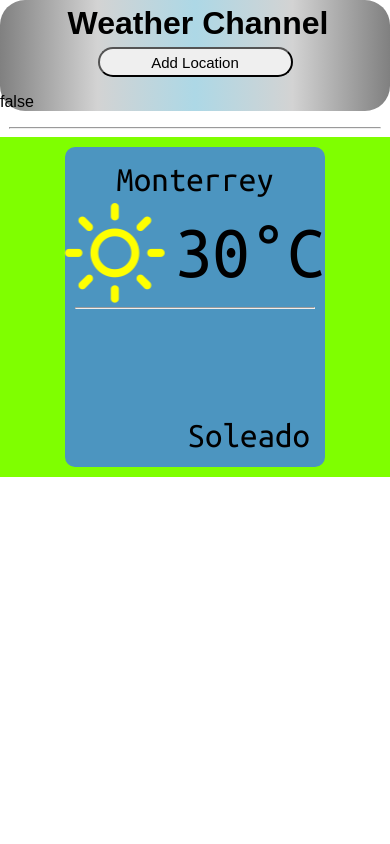
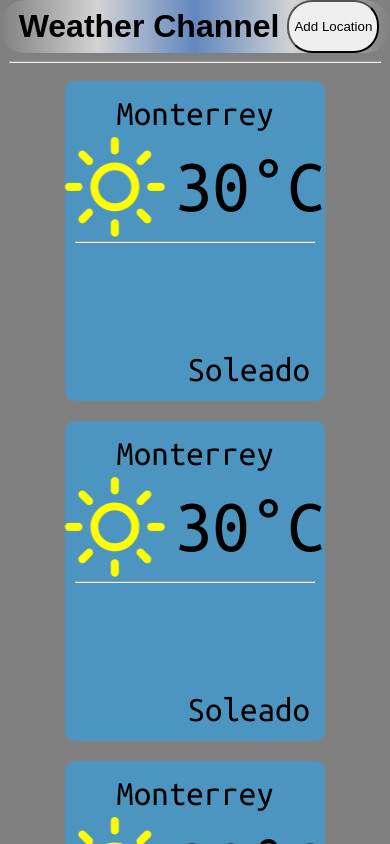
Before and after one commit to Kaabvoo/weatherApp, a React (Create React App) app: page / in a window 390 px wide. Shown: the top 844 px of the page. Built offline with nearby package versions, Linux system fonts and the light colour scheme.

Commit message:
Se utilizo flex para el acomodo de los objetos

```diff
--- a/src/App.css
+++ b/src/App.css
@@ -1,3 +1,7 @@
+div.appHead{
+    background-color: grey;
+}
+
 hr{
     width: 95%;
 }
--- a/src/App.js
+++ b/src/App.js
@@ -7,7 +7,7 @@
 
   render() {
     return (
-      <div>
+      <div className="appHead" >
         <Header />
         <hr />
         <Container />
--- a/src/Container/CardList/cardList.css
+++ b/src/Container/CardList/cardList.css
@@ -1,5 +1,5 @@
 div.CardList{
-    background-color: chartreuse;
+    background-color: grey;
     display: flex;
     order: 4;
     flex-flow: row wrap;
--- a/src/Container/CardList/cardList.js
+++ b/src/Container/CardList/cardList.js
@@ -7,6 +7,10 @@
         return (
             <div className="CardList">
                 <Card className="Cards"/>
+                <Card className="Cards"/>
+                <Card className="Cards"/>
+                <Card className="Cards"/>
+                <Card className="Cards"/>
             </div>
         );
     }
--- a/src/Header/header.css
+++ b/src/Header/header.css
@@ -1,26 +1,25 @@
 div.Header{
-    background: linear-gradient(to right, grey, lightgray, lightblue , lightgray, gray);
+    background: linear-gradient(to right, grey, lightgray, rgba(91, 136, 204, 0.829) , lightgray, gray);
     border-radius: 25px;
-    position: relative;
-    height: 100%;
+    display: flex;
+    justify-content: space-around;
+    flex-wrap: wrap;
+
 }
 
 h1{
-    display: inline-block;
-    margin: 5px 3px;
-    width: auto;
+    margin:5px;
+    padding: 3px;
 }
 
 button{
-    position: absolute;
-    top: 20%;
-    display: inline-block;
-    font-size: 15px;
-    text-align: center;
-    align-content: center;
-    height: 30px;
-    right: 5%;
+    padding: 5px;
     border-radius: 25px;
+}
+
+.entrada{
+    margin: 5px;
+    padding: 3px;
 }
 
 button:hover{
@@ -28,20 +27,12 @@
 }
 
 @media screen and (max-width: 768px) {
-    button{
-        width: 50%;
-        margin: auto;
-        position: relative;
-        top: -5%;
-        left: 25%;
-        float: none;
-        display: inline-block;
-        text-align: center;
+
+    div.Header{
+        display: flex;
+        flex-flow: row wrap;
+        justify-content: center;
+        align-content: center;
     }
 
-    h1{
-        float: none;
-        width: 100%;
-        text-align: center;
-    }
 }
--- a/src/Header/header.js
+++ b/src/Header/header.js
@@ -19,7 +19,7 @@
       <div className="Header">
         <h1 className="" >Weather Channel</h1>
         <button onClick={this.cambiarYMostrar}>Add Location</button>
-        <p>{this.state.estado ? "true" : "false"}</p>
+        {this.state.estado ? <input type="text" className = "entrada" /> : null}
       </div>
     );
   }
```
